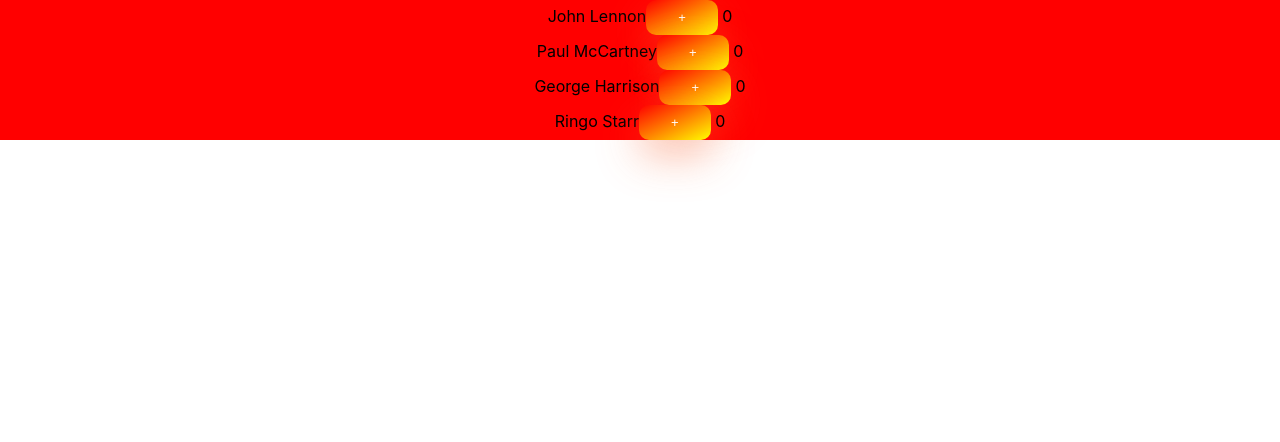
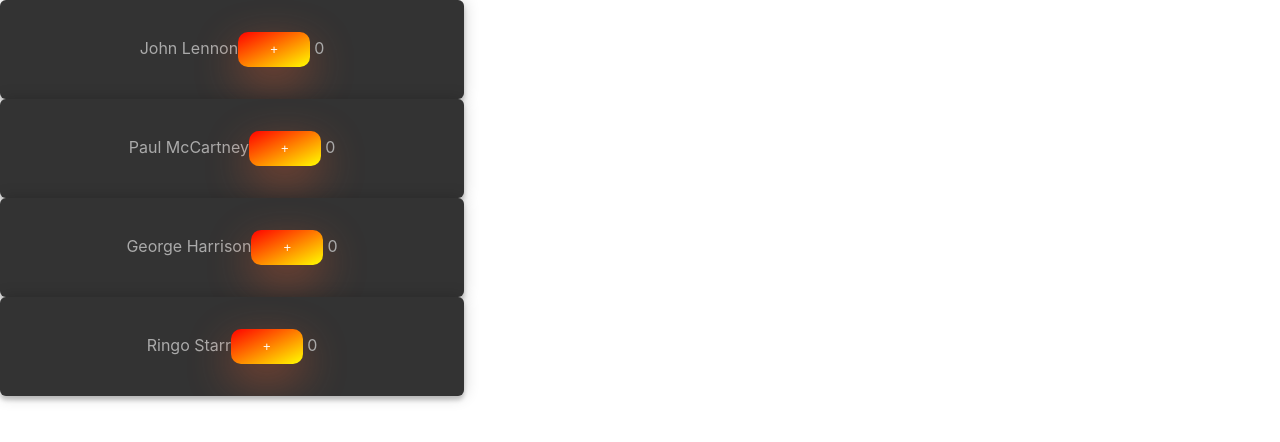
Before and after one commit to lexaabrahamsen/vote-app, a React (Create React App) app: page / in a window 1280 px wide. Shown: the top 442 px of the page. Built offline with nearby package versions, Linux system fonts and the light colour scheme.

Commit message:
Update designs

```diff
--- a/src/App.css
+++ b/src/App.css
@@ -54,3 +54,23 @@
   font-size: 13px;
   box-shadow: 0px 15px 44px rgba(249, 98, 47, 0.42);
 }
+
+.container {
+  display: flex;
+  align-items: center;
+  justify-content: center;
+  height: 100vh;
+  background: #444;
+}
+
+.card {
+  position: relative;
+  background: #333;
+  width: 400px;
+  height: 6 0vh;
+  border-radius: 6px;
+  padding: 2rem;
+  color: #aaa;
+  box-shadow: 0 0.25rem 0.25rem rgba(0, 0, 0, 0.2), 0 0 1rem rgba(0, 0, 0, 0.2);
+  overflow: hidden;
+}
--- a/src/App.js
+++ b/src/App.js
@@ -52,7 +52,7 @@ class App extends Component {
 
   render() {
     return this.state.members.map(member => (
-      <div className="red">
+      <div className="container" className="card">
         <Beatle
           key={member.id}
           id={member.id}
```
